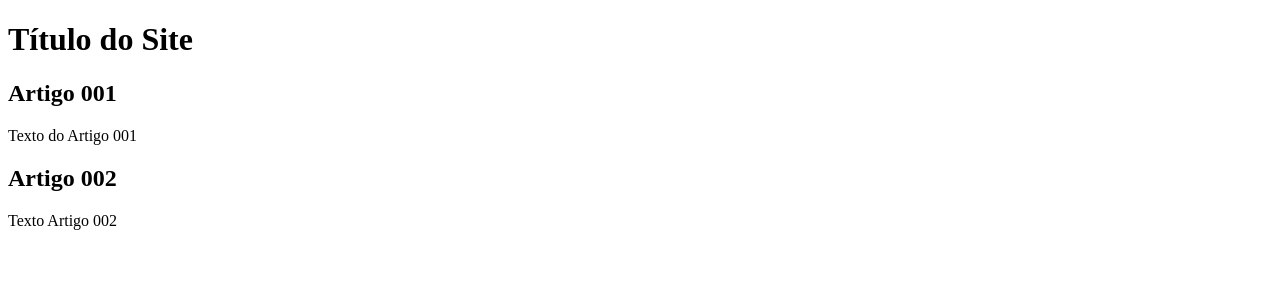
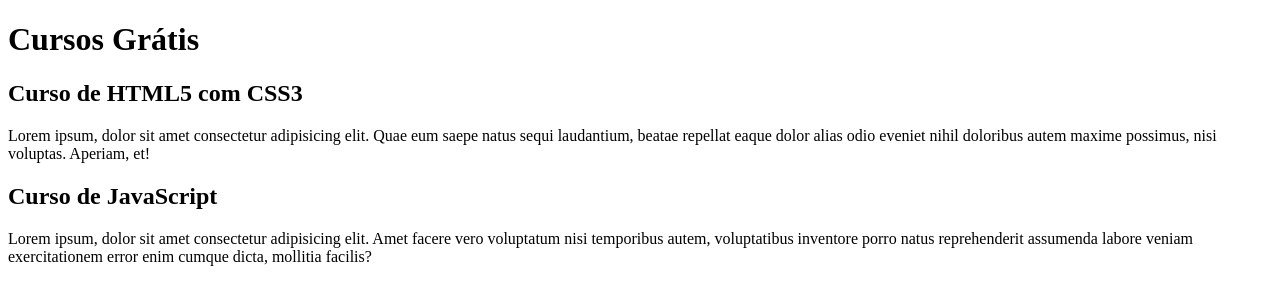
Before and after one commit to Kerllom/projeto-site, a plain HTML site: page index.html in a window 1280 px wide. Drawn offline with Linux system fonts and the light colour scheme.

Commit message:
comecei a escrever o conteúdo

```diff
--- a/index.html
+++ b/index.html
@@ -8,15 +8,15 @@
 <body>
     <main>
         <header>
-            <h1>Título do Site</h1>
+            <h1>Cursos Grátis</h1>
         </header>
         <article>
-            <h2>Artigo 001</h2>
-            <p>Texto do Artigo 001</p>
+            <h2>Curso de HTML5 com CSS3</h2>
+            <p>Lorem ipsum, dolor sit amet consectetur adipisicing elit. Quae eum saepe natus sequi laudantium, beatae repellat eaque dolor alias odio eveniet nihil doloribus autem maxime possimus, nisi voluptas. Aperiam, et!</p>
         </article>
         <article>
-            <h2>Artigo 002</h2>
-            <p>Texto Artigo 002</p>
+            <h2>Curso de JavaScript</h2>
+            <p>Lorem ipsum, dolor sit amet consectetur adipisicing elit. Amet facere vero voluptatum nisi temporibus autem, voluptatibus inventore porro natus reprehenderit assumenda labore veniam exercitationem error enim cumque dicta, mollitia facilis?</p>
         </article>
     </main>
 </body>
```
